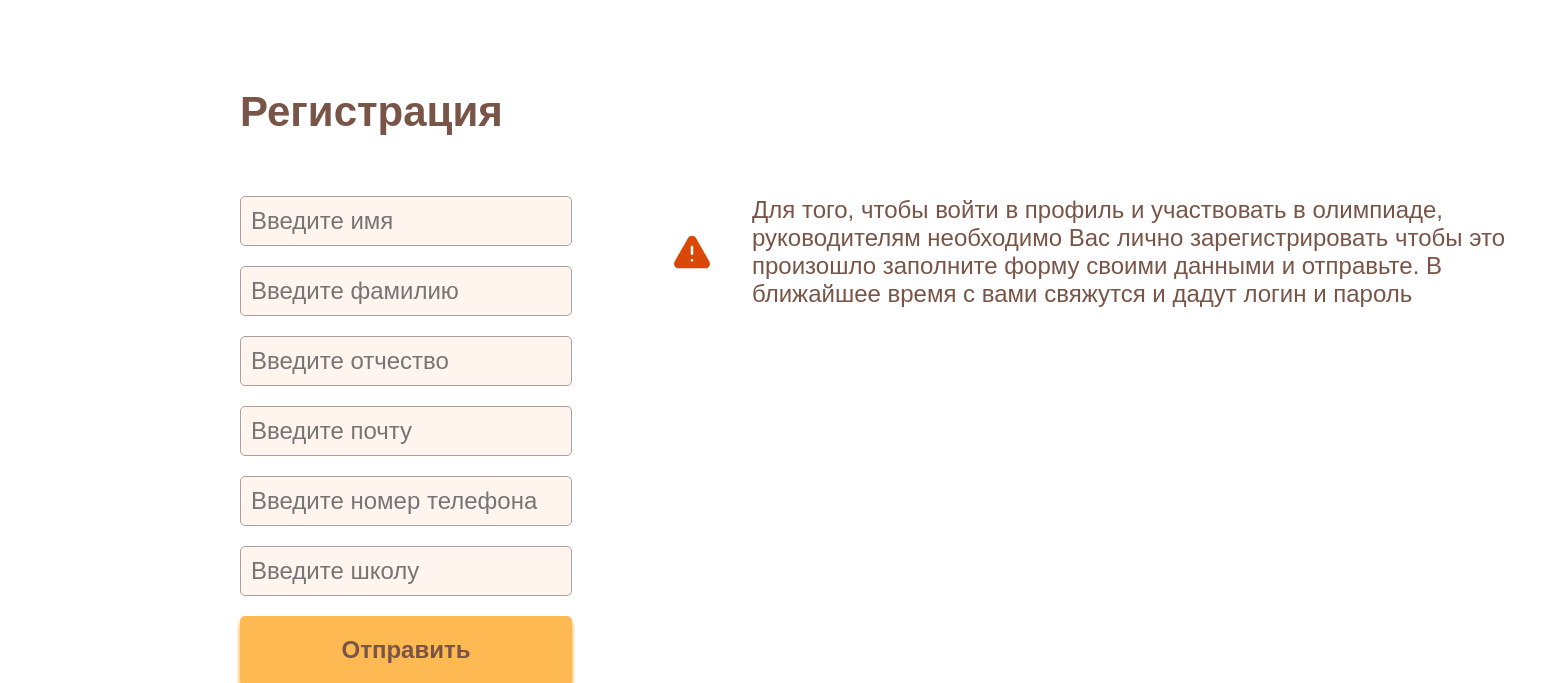
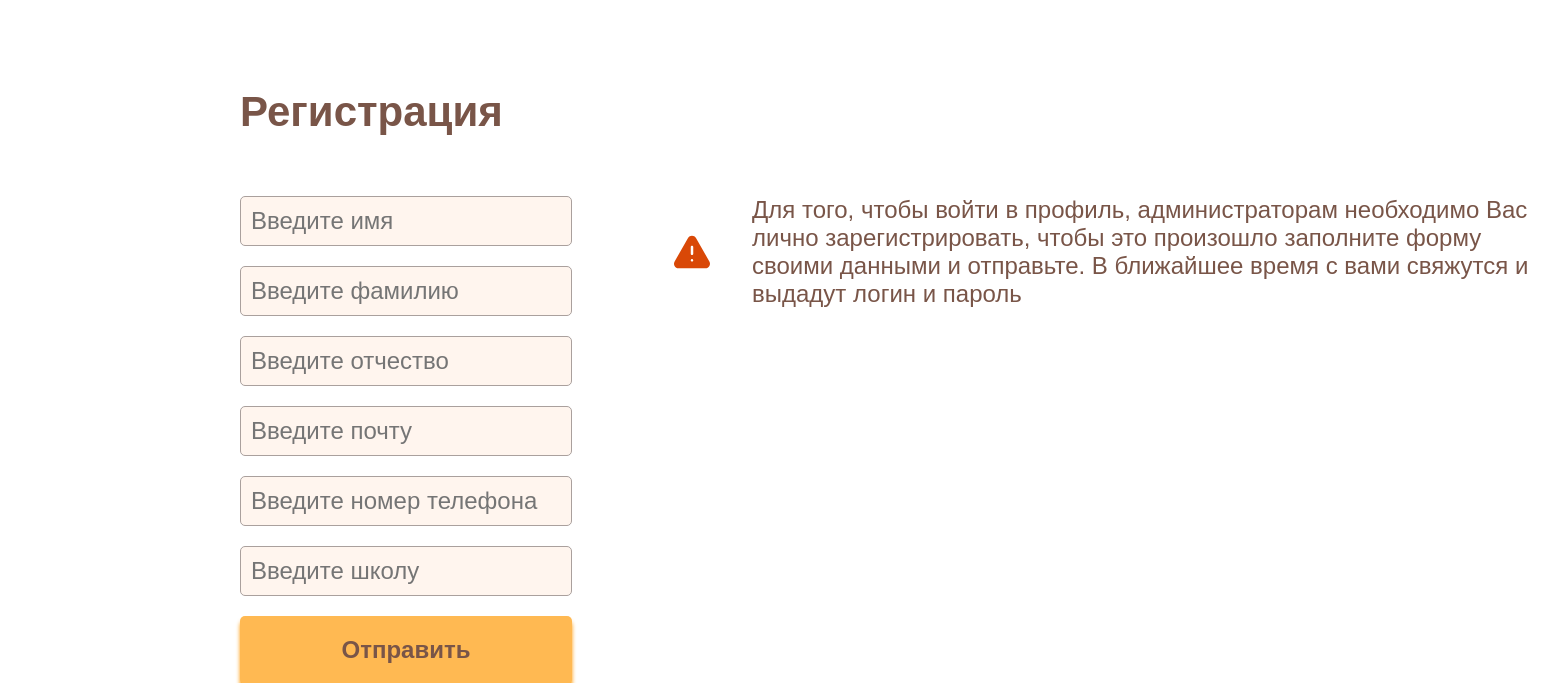
Before and after one commit to falpin/olympiad, a Flask app: page /register in a window 1560 px wide. Shown: the part 146-829 px from the top of the page. Run offline with Flask 3, Linux system fonts and the light colour scheme; some libraries are stand-ins or nearby versions.

Commit message:
Исправила текст в регистрации и входе, сделала другие ссылки

```diff
--- a/templates/login.html
+++ b/templates/login.html
@@ -22,10 +22,10 @@
 			<path fill-rule="evenodd" clip-rule="evenodd" d="M9.61617 3.6419C10.6736 1.80296 13.3268 1.80296 14.3841 3.6419L22.4271 17.6296C23.4813 19.463 22.1579 21.7504 20.0431 21.7504H3.95721C1.84242 21.7504 0.519055 19.463 1.57322 17.6296L9.61617 3.6419ZM12 8.25C12.4142 8.25 12.75 8.58579 12.75 9V13C12.75 13.4142 12.4142 13.75 12 13.75C11.5858 13.75 11.25 13.4142 11.25 13V9C11.25 8.58579 11.5858 8.25 12 8.25ZM12.5675 17.5008C12.8446 17.1929 12.8196 16.7187 12.5117 16.4416C12.2038 16.1645 11.7296 16.1894 11.4525 16.4973L11.4425 16.5084C11.1654 16.8163 11.1904 17.2905 11.4983 17.5676C11.8062 17.8447 12.2804 17.8197 12.5575 17.5119L12.5675 17.5008Z" fill="#D94807"></path>
 		</svg>
 		<h5 class="h5 normal">
-			Для того, чтобы войти в профиль и участвовать в олимпиаде,
-			руководителям необходимо Вас лично зарегистрировать
+			Для того, чтобы войти в профиль,
+			администраторам необходимо Вас лично зарегистрировать,
 			чтобы это произошло заполните форму своими данными и отправьте.
-			В ближайшее время с вами свяжутся и дадут логин и пароль
+			В ближайшее время с вами свяжутся и выдадут логин и пароль
 		</h5>
 	</div>
 </section>
--- a/templates/register.html
+++ b/templates/register.html
@@ -22,17 +22,17 @@
 			Уже зарегистрированы?
 			<a href="/login" class="bold">Войти</a>
 		</p>
-		<a href="#" class="p bold">Вы преподаватель?</a>
+		<a href="/login" class="p bold">Вы преподаватель?</a>
 	</div>
 	<div class="danger">
 		<svg width="40" height="40" viewBox="0 0 24 24" fill="none" xmlns="http://www.w3.org/2000/svg" stroke-width="1.5">
 			<path fill-rule="evenodd" clip-rule="evenodd" d="M9.61617 3.6419C10.6736 1.80296 13.3268 1.80296 14.3841 3.6419L22.4271 17.6296C23.4813 19.463 22.1579 21.7504 20.0431 21.7504H3.95721C1.84242 21.7504 0.519055 19.463 1.57322 17.6296L9.61617 3.6419ZM12 8.25C12.4142 8.25 12.75 8.58579 12.75 9V13C12.75 13.4142 12.4142 13.75 12 13.75C11.5858 13.75 11.25 13.4142 11.25 13V9C11.25 8.58579 11.5858 8.25 12 8.25ZM12.5675 17.5008C12.8446 17.1929 12.8196 16.7187 12.5117 16.4416C12.2038 16.1645 11.7296 16.1894 11.4525 16.4973L11.4425 16.5084C11.1654 16.8163 11.1904 17.2905 11.4983 17.5676C11.8062 17.8447 12.2804 17.8197 12.5575 17.5119L12.5675 17.5008Z" fill="#D94807"></path>
 		</svg>
 		<h5 class="h5 normal">
-			Для того, чтобы войти в профиль и участвовать в олимпиаде,
-			руководителям необходимо Вас лично зарегистрировать
+			Для того, чтобы войти в профиль,
+			администраторам необходимо Вас лично зарегистрировать,
 			чтобы это произошло заполните форму своими данными и отправьте.
-			В ближайшее время с вами свяжутся и дадут логин и пароль
+			В ближайшее время с вами свяжутся и выдадут логин и пароль
 		</h5>
 	</div>
 </section>
--- a/templates/tregister.html
+++ b/templates/tregister.html
@@ -19,7 +19,7 @@
 		</form>
 		<p class="p">
 			Уже зарегистрированы?
-			<a href="/tlogin" class="bold">Войти</a>
+			<a href="/login" class="bold">Войти</a>
 		</p>
 		<a href="/login" class="p bold">Вы ученик?</a>
 	</div>
```
